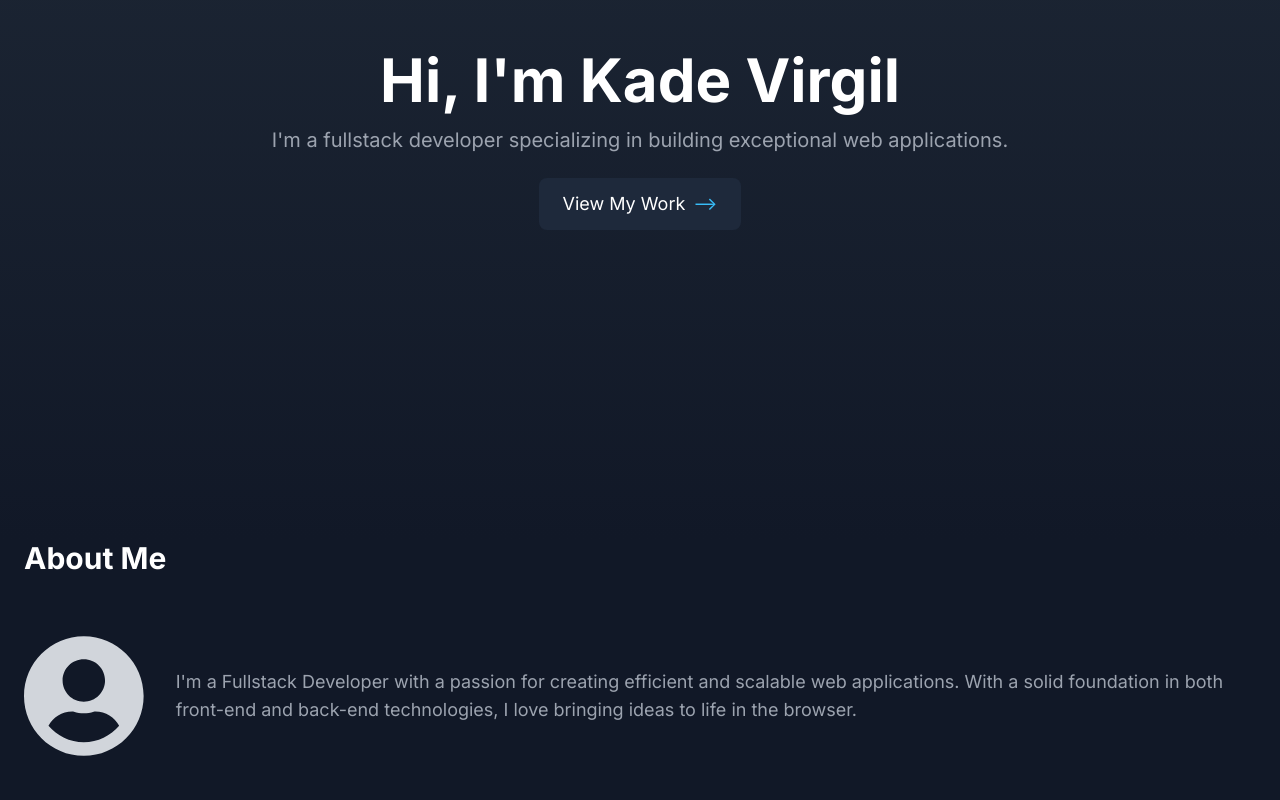
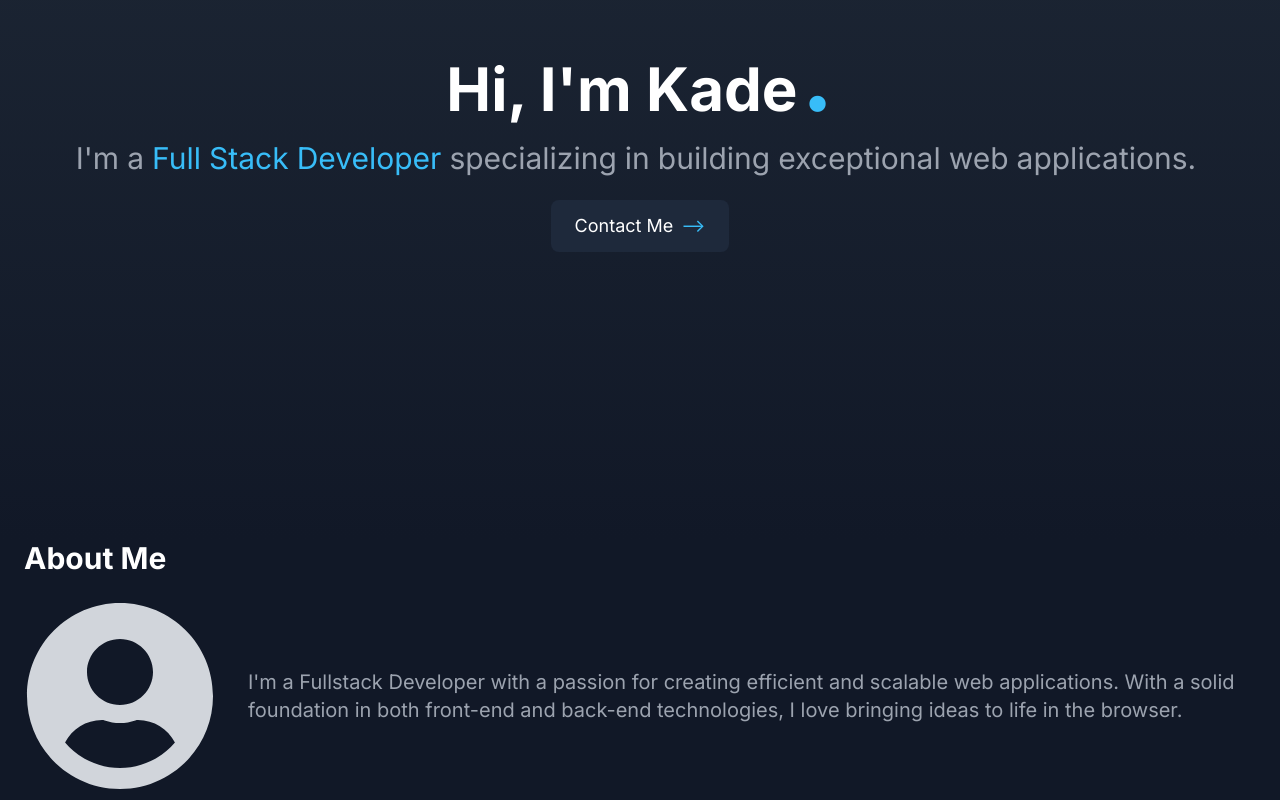
Before and after one commit to kadevirgil/Portfolio, a React (Vite) app in the folder portfolio/: page / in a window 1280 px wide. Shown: the part 260-1060 px from the top of the page. Built offline with nearby package versions, Linux system fonts and the light colour scheme.

Commit message:
Style change

```diff
--- a/portfolio/src/components/About.jsx
+++ b/portfolio/src/components/About.jsx
@@ -1,19 +1,49 @@
 // src/components/About.jsx
-import React from "react";// Import avatar image
+import React, { useRef } from "react";
 import { FaUserCircle } from "react-icons/fa";
+import { motion, useInView } from "framer-motion";
 
 const About = () => {
+  const h2Ref = useRef(null);
+  const pRef = useRef(null);
+  const isH2InView = useInView(h2Ref, { once: true, margin: "-100px" });
+  const isPInView = useInView(pRef, { once: true, margin: "-50px" });
+
+
   return (
-    <section id="about" className="container mx-auto px-6">
-      <h2 className="text-3xl font-bold text-white mb-6">About Me</h2>
+    <section
+      id="about"
+      className="container mx-auto px-6 overflow-scroll scroll-m-24"
+    >
+      <motion.h2
+        ref={h2Ref}
+        initial={{ x: -400, opacity: 0 }}
+        animate={isH2InView ? { x: 0, opacity: 1 } : {}}
+        transition={{ type: "spring", damping: 30 }}
+        className="text-3xl font-bold text-white mb-6"
+      >
+        About Me
+      </motion.h2>
       <div className="flex flex-col md:flex-row items-center mb-8">
-        <FaUserCircle className="w-32 h-32 md:w-48 md:h-48 rounded-full mb-6 md:mb-0 md:mr-8"/>
-        <p className="text-lg text-gray-400">
+        <motion.div
+          initial={{ y: 200, scale: 0, opacity: 0 }}
+          animate={isH2InView ? { y: 0, scale: 1, opacity: 1 } : {}}
+          transition={{ type: "spring", damping: 20 }}
+        >
+          <FaUserCircle className="w-32 h-32 md:w-48 md:h-48 mb-6 md:mb-0 md:mr-8" />
+        </motion.div>
+        <motion.p
+          ref={pRef}
+          initial={{ opacity: 0, x: 400 }}
+          animate={isPInView ? { opacity: 1, x: 0 } : {}}
+          transition={{ type:"spring", damping: 30 }}
+          className="text-xl text-gray-400"
+        >
           I'm a Fullstack Developer with a passion for creating efficient and
           scalable web applications. With a solid foundation in both front-end
           and back-end technologies, I love bringing ideas to life in the
           browser.
-        </p>
+        </motion.p>
       </div>
     </section>
   );
--- a/portfolio/src/components/Contact.jsx
+++ b/portfolio/src/components/Contact.jsx
@@ -2,35 +2,41 @@
 import React from "react";
 import { FaMailBulk, FaFileDownload } from "react-icons/fa";
 import pdf from "../assets/kade-virgil-resume.pdf";
+import { motion } from "framer-motion";
 
 const Contact = () => {
   return (
-    <section
-      id="contact"
-      className="container mx-auto py-10 px-6 text-center"
-    >
+    <section id="contact" className="container mx-auto py-10 px-6 text-center">
       <h2 className="text-3xl font-bold text-white mb-6">Get In Touch</h2>
       <p className="text-lg text-gray-400 mb-6">
         I'm currently open to new opportunities. Whether you have a question or
         just want to say hi, I'll try my best to get back to you!
       </p>
       <div className="flex justify-center space-x-12">
-        <a
+        <motion.a
           href="mailto:kadevirgil@gmail.com"
-          className="primary-btn contact-btn hover:text-white text-sky-500"
+          className="primary-btn hover:text-white text-sky-500"
+          whileHover={{
+            boxShadow: "inset 6px 6px 24px 24px rgb(3 105 161)",
+            scale: 1.2
+          }}
+          whileTap={{ scale: 0.9 }}
         >
-          Contact Me{" "}
-          <FaMailBulk className="hidden md:inline ml-2" />
-        </a>
-        <a
+          Contact Me <FaMailBulk className="hidden md:inline ml-2" />
+        </motion.a>
+        <motion.a
           href={pdf}
           download="Kade Virgil Resume.pdf"
           target="_blank"
-          className="primary-btn contact-btn hover:text-white text-sky-500"
+          className="primary-btn hover:text-white text-sky-500"
+          whileHover={{
+            boxShadow: "inset 6px 6px 24px 24px rgb(3 105 161)",
+            scale: 1.2,
+          }}
+          whileTap={{ scale: 0.9 }}
         >
-          Download Resume{" "}
-          <FaFileDownload className="hidden md:inline ml-2" />
-        </a>
+          Download Resume <FaFileDownload className="hidden md:inline ml-2" />
+        </motion.a>
       </div>
     </section>
   );
--- a/portfolio/src/components/Hero.jsx
+++ b/portfolio/src/components/Hero.jsx
@@ -4,10 +4,22 @@ import React from "react";
 import { motion } from "framer-motion";
 
 const Hero = () => {
-  const text =
-    "I'm a fullstack developer specializing in building exceptional web applications.".split(
-      ""
-    );
+  const desc_text =
+    "I'm a Full Stack Developer specializing in building exceptional web applications.".split(" ");
+
+  const textVariants = {
+    hidden: { y: 10, opacity: 0 },
+    visible: (i) => ({
+      y: 0,
+      opacity: 1,
+      transition: {
+        duration: 0.5,
+        delay: i / 15,
+        type: "spring",
+        stiffness: 150,
+      },
+    }),
+  };
 
   return (
     <section
@@ -17,33 +29,37 @@ const Hero = () => {
       <motion.h1
         initial={{ scale: 0, opacity: 0 }}
         animate={{ scale: 1, opacity: 1 }}
+        className="text-4xl md:text-6xl font-bold text-white"
       >
-        <h1 className="text-4xl md:text-6xl font-bold text-white">
-          Hi, I'm <span className="text-accent">Kade Virgil</span>
-        </h1>
+        Hi, I'm Kade
+        <span className="text-sky-400 text-6xl md:text-8xl pl-1">.</span>
       </motion.h1>
+
       <p className="mt-4 text-lg md:text-xl text-gray-400">
-        {text.map((el, i) => (
+        {desc_text.map((item, i) => (
           <motion.span
-            initial={{ opacity: 0 }}
-            animate={{ opacity: 1 }}
-            transition={{
-              duration: 0.25,
-              delay: i / 50,
-            }}
+            variants={textVariants}
+            initial="hidden"
+            animate="visible"
             key={i}
+            custom={i}
+            className={
+              item == "Full" || item == "Stack" || item == "Developer"
+                ? "text-sky-400 md:text-3xl inline-block pr-2"
+                : "text-xl md:text-3xl inline-block pr-2"
+            }
           >
-            {el}
+            {item}
           </motion.span>
         ))}
       </p>
       <motion.div
-        initial={{ x: 200, opacity: 0, filter: "blur(10px)" }}
-        animate={{ x: 0, opacity: 1, filter: "blur(0px)" }}
-        transition={{ delay: 2, type: "spring" }}
+        initial={{ x: 200, opacity: 0 }}
+        animate={{ x: 0, opacity: 1 }}
+        transition={{ delay: 0.8, type: "spring" }}
       >
         <motion.a
-          href="#about"
+          href="mailto:kadevirgil@gmail.com"
           className="primary-btn flex items-center"
           whileHover={{
             boxShadow: "inset 6px 6px 24px 24px rgb(3 105 161)",
@@ -51,7 +67,7 @@ const Hero = () => {
           }}
           whileTap={{ scale: 0.9 }}
         >
-          View My Work
+          Contact Me
           <span className="text-sky-400 pl-2">--&gt;</span>
         </motion.a>
       </motion.div>
--- a/portfolio/src/components/Navbar.jsx
+++ b/portfolio/src/components/Navbar.jsx
@@ -21,9 +21,9 @@ const Navbar = () => {
       y: 0,
       opacity: 1,
       transition: {
-        delay: 1 + i * 0.05, // 2 second initial delay + stagger
+        delay: 0.5 + i * 0.05, // 2 second initial delay + stagger
         type: "spring",
-        stiffness: 100,
+        stiffness: 80,
       },
     }),
   };
--- a/portfolio/src/index.css
+++ b/portfolio/src/index.css
@@ -12,17 +12,14 @@ html {
 
 @layer components {
   .primary-btn {
-    @apply mt-6 px-6 py-3 text-lg text-white rounded-lg bg-slate-800;
+    @apply mt-6 px-6 py-3 text-lg text-white rounded-lg bg-slate-800 active:border-sky-700 active:bg-sky-700;
   }
 
-  .contact-btn {
-    @apply border-solid border-2 border-sky-500 hover:bg-sky-500 hover:text-white active:border-sky-700 active:bg-sky-700 active:scale-100;
-  }
   .navlink-logo {
     @apply hover:text-sky-400 transition duration-300 active:text-sky-700;
   }
   .navlink {
-    @apply hover:text-sky-400 transition duration-300 active:text-sky-700;
+    @apply hover:text-sky-400 transition duration-300;
   }
   .navlink {
     position: relative;
```
